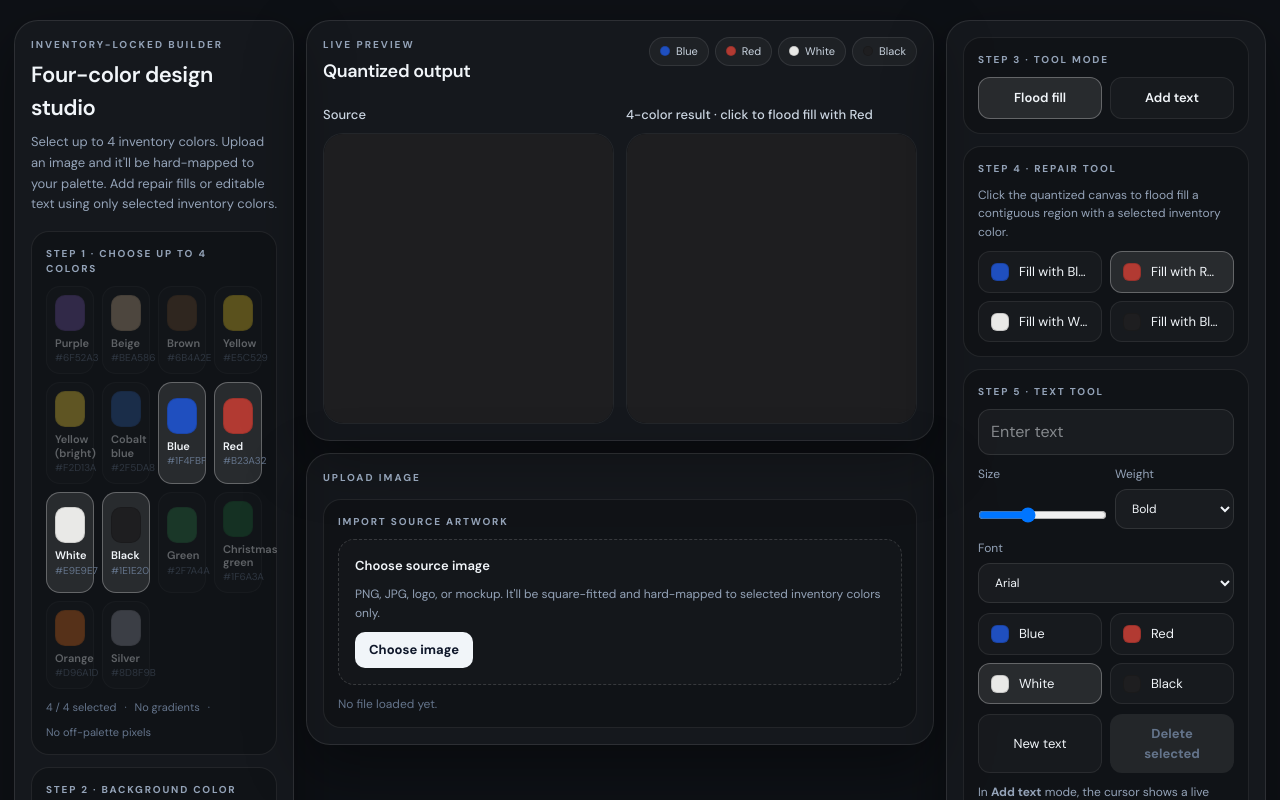
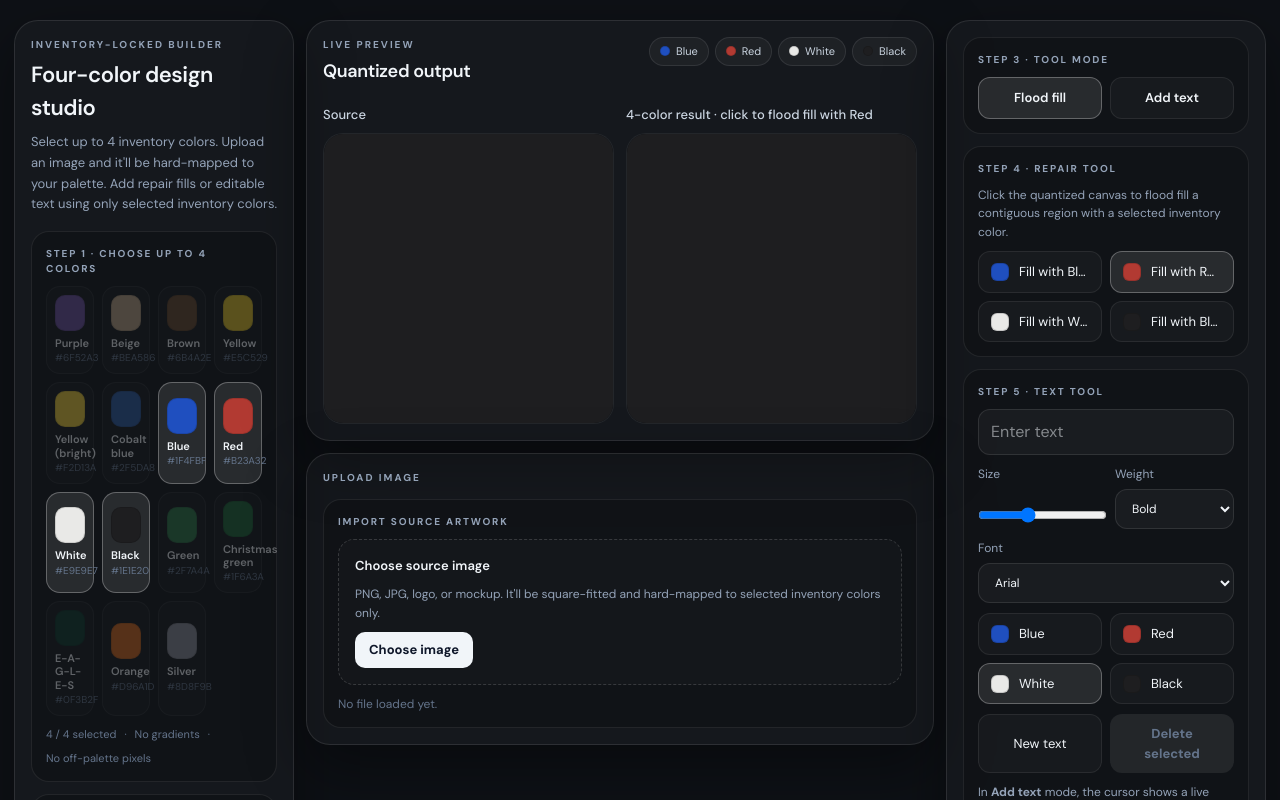
Before and after one commit to BobBjorklund/3dpressusa, a Next.js app in the folder four-color-studio/: page / in a window 1280 px wide. Shown: the top 800 px of the page. Built offline with nearby package versions, Linux system fonts and the light colour scheme.

Commit message:
Add E-A-G-L-E-S green color to design studio

```diff
--- a/four-color-studio/src/components/FourColorDesignStudio.tsx
+++ b/four-color-studio/src/components/FourColorDesignStudio.tsx
@@ -39,7 +39,7 @@ const INVENTORY_COLORS: InventoryColor[] = [
   { id: "elegoo-black", name: "Black", hex: "#1E1E20" },
   { id: "elegoo-green", name: "Green", hex: "#2F7A4A" },
   { id: "ujoybio-christmas-green", name: "Christmas green", hex: "#1F6A3A" },
-
+  { id: "eagles-green", name: "E-A-G-L-E-S", hex:"#0F3B2F"},
 
   { id: "ujoybio-orange", name: "Orange", hex: "#D96A1D" },
 
```
